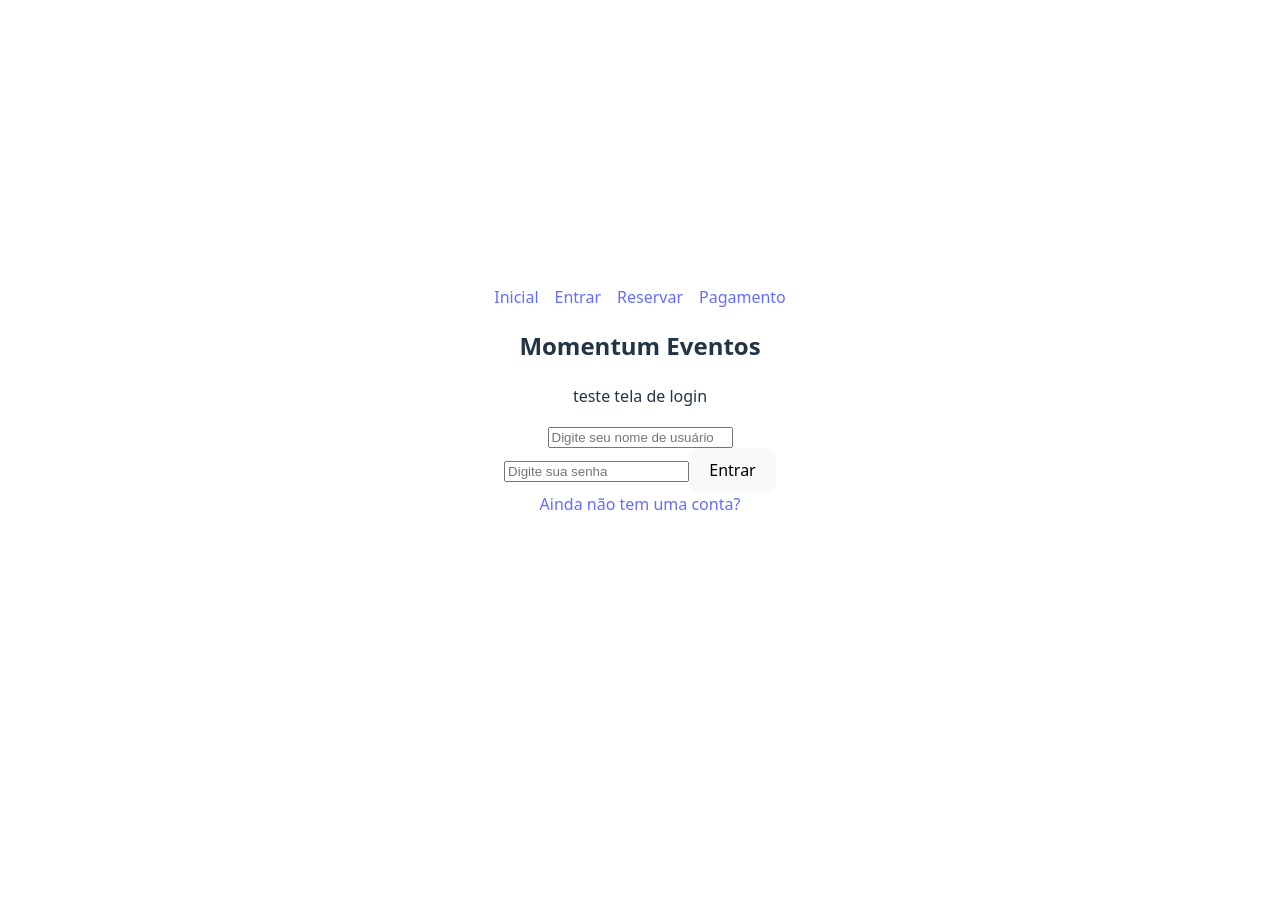
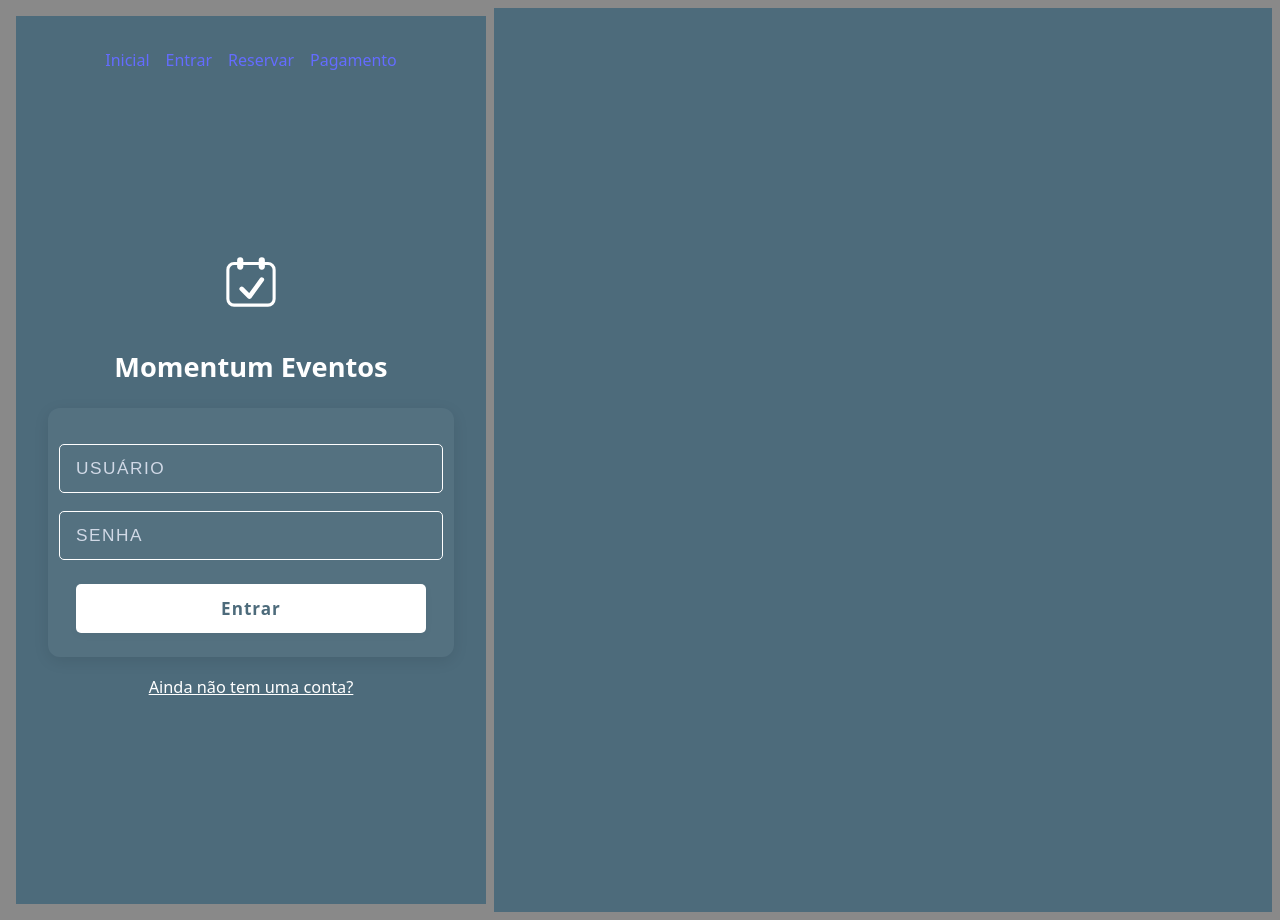
Before and after one commit to MiguelFirme/PROJETO_FINAL_REACT, a React (Vite) app in the folder React/: page /login in a window 1280 px wide. Before the commit the page ends 800 px from the top, so only its background shows below. Built offline with nearby package versions, Linux system fonts and the light colour scheme.

Commit message:
Update Login.jsx

```diff
--- a/React/src/assets/Components/Login.jsx
+++ b/React/src/assets/Components/Login.jsx
@@ -1,9 +1,9 @@
 import { Link } from "react-router-dom";
 import { useState } from "react";
 import { useNavigate } from "react-router-dom";
+import "./Login.css"; // <- Importa o CSS acima
 
 export default function Login() {
-
   const [nome, setNome] = useState("");
   const [senha, setSenha] = useState("");
   const [erro, setErro] = useState("");
@@ -27,38 +27,38 @@ export default function Login() {
   };
 
   return (
-        <>
-        <div>
+    <div className="login-wrapper">
+      <div className="calendar-icon">
+        {/* SVG da logo */}
+        <svg width="74" height="74" viewBox="0 0 96 96" fill="none">
+          <rect x="18" y="24" width="60" height="54" rx="8" fill="none" stroke="#fff" strokeWidth="4"/>
+          <rect x="30" y="16" width="8" height="16" rx="4" fill="#fff"/>
+          <rect x="58" y="16" width="8" height="16" rx="4" fill="#fff"/>
+          <polyline points="36,57 46,67 62,45" fill="none" stroke="#fff" strokeWidth="6" strokeLinecap="round" strokeLinejoin="round"/>
+        </svg>
+      </div>
       <h2 className="titulo_h2">Momentum Eventos</h2>
-            <p>
-             teste tela de login
-            </p>
-        </div>
-
-        <form onSubmit={handleLogin}>
+      <form className="login-form" onSubmit={handleLogin}>
         <input
-              type="name"
-              placeholder="Digite seu nome de usuário"
+          type="text"
+          placeholder="Usuário"
           value={nome}
           onChange={e => setNome(e.target.value)}
           required
-            /> <br />
+        />
         <input
           type="password"
-              placeholder="Digite sua senha"
+          placeholder="Senha"
           value={senha}
           onChange={e => setSenha(e.target.value)}
           required
         />
         <button type="submit">Entrar</button>
-            {erro && <p style={{color: 'red'}}>{erro}</p>}
+        {erro && <div className="erro-msg">{erro}</div>}
       </form>
-
-        <div>
-        <Link to="/signin">
-            Ainda não tem uma conta?
-        </Link>
+      <div className="signup-link">
+        <Link to="/signin">Ainda não tem uma conta?</Link>
       </div>
-        </>
+    </div>
   );
 }
```
Lines whose indentation alone changed are shown as unchanged.
